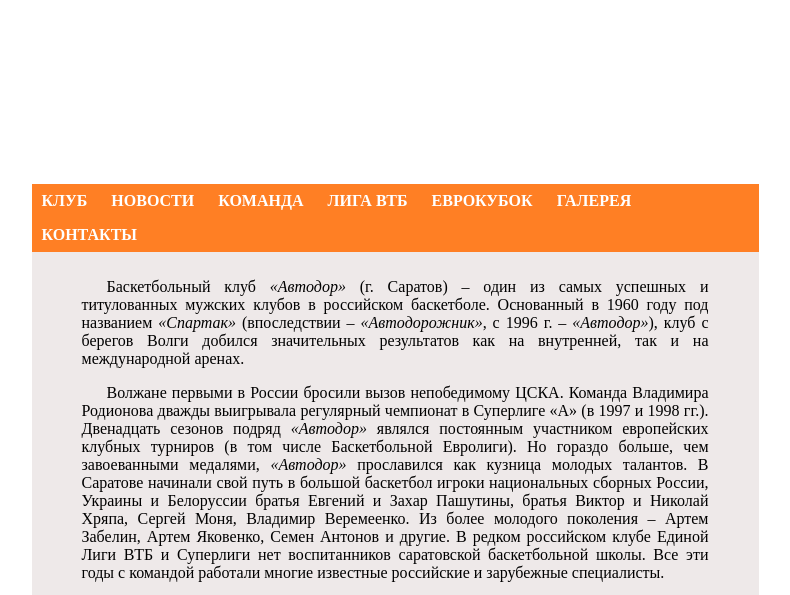
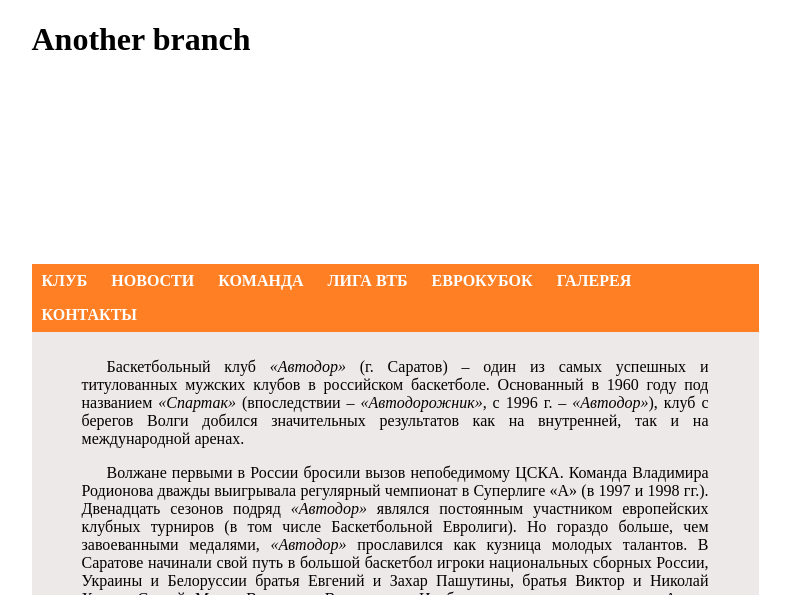
Before and after one commit to blinkov64/avtodor, a plain HTML site: page index.html in a window 1280 px wide. Shown: the top 595 px of the page, without its empty margins (245-1035 px from the left). Drawn offline with Linux system fonts and the light colour scheme.

Commit message:
commit in anoher branch

```diff
--- a/index.html
+++ b/index.html
@@ -10,7 +10,7 @@
 	<body>
 	<div class="fon">
 		<div class="container">
-
+			<h1>Another branch</h1>
 			<a href="index.html"><div class="header"></div></a>
 
 			<ul class="main-menu">
```
